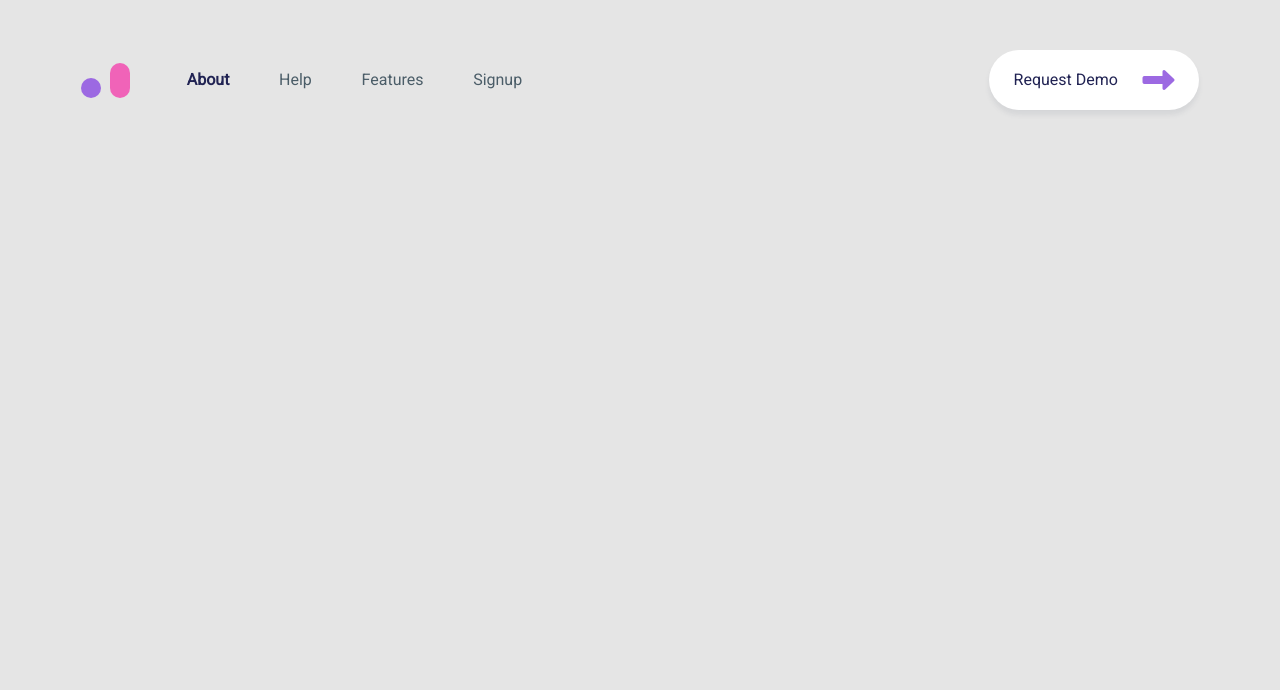
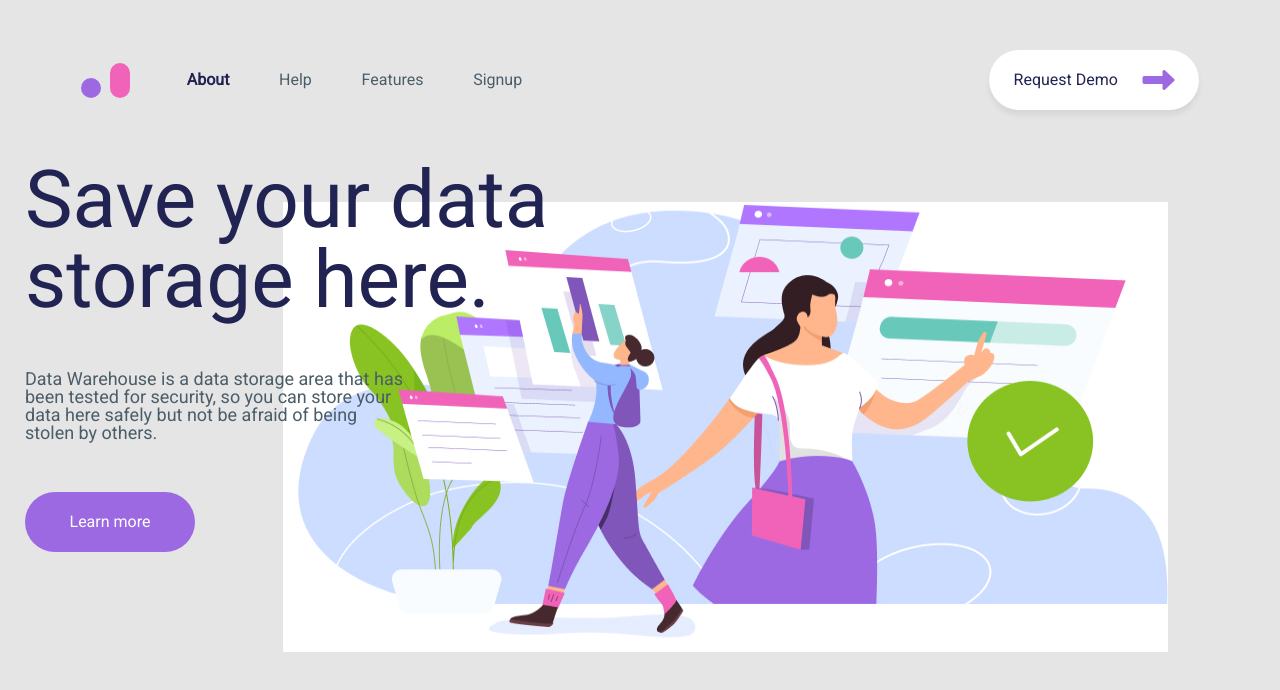
Before and after one commit to judytamadej/figma-design, a plain HTML site: page index.html in a window 1280 px wide. Drawn offline with Linux system fonts and the light colour scheme.

Commit message:
landing page adding

```diff
--- a/CSS/style.css
+++ b/CSS/style.css
@@ -60,9 +60,11 @@ nav {
     border-radius: 50px;
     background-color: #FFFFFF;
     box-shadow: 0px 5px 5px rgb(75, 93, 104, 0.1);
+    border: none;
     display: flex;
     align-items: center;
     justify-content: space-evenly;
+    text-decoration: none;
 }
 
 .nav-request-text {
@@ -73,3 +75,54 @@ nav {
 .nav-request i {
     color:  #9C69E2;
 }
+
+h1 {
+    font-size: 80px;
+    color: #212353;
+}
+
+p {
+    font-size: 18px;
+    color: #4B5D68;
+}
+
+.landing-page {
+    margin-right: 112px;
+    background-image: url(../img/image1\ 1.jpg);
+    background-position: right bottom;
+    background-repeat: no-repeat;
+    background-size: 885px 450px;
+}
+
+.landing-page-text {
+    width: 645px;
+}
+
+.landing-page-text p{
+    width: 380px;
+    margin: 50px 0;
+}
+
+.landing-page-b {
+    width: 170px;
+    height: 60px;
+    border-radius: 50px;
+    background-color: #9C69E2;
+    border: none;
+    display: flex;
+    align-items: center;
+    justify-content: space-evenly;
+    text-decoration: none;
+    color: #FFFFFF;
+    margin-bottom: 100px;
+}
+
+
+
+.hhh {
+    width: 210px;
+    height: 60px;
+    border-radius: 50px;
+
+   background-color: #9C69E2;
+}
--- a/index.html
+++ b/index.html
@@ -23,12 +23,23 @@
                 <a href="#">Features</a>
                 <a href="#">Signup</a>
             </div>
-            <div class="nav-request">
+            <a href="#" class="nav-request">
                 <div class="nav-request-text">Request Demo</div>
                 <i class="fas fa-long-arrow-alt-right fa-2x"></i>
+            </a>
+        </div>
+    </nav>
+    <main>
+        <section class="landing-page">
+            <div class="container">
+                <div class="landing-page-text">
+                <h1>Save your data storage here.</h1>
+                <p>Data Warehouse is a data storage area that has been tested for security, so you can store your data here safely but not be afraid of being stolen by others.</p>
+                <a href="#" class="landing-page-b">Learn more</a>
+            </div>
             </div>
 
-        </div>
-    </nav>
+        </section>
+    </main>
 </body>
 </html>
```
Also changed, not shown: img/image1 1.jpg (added), 1 other file.
